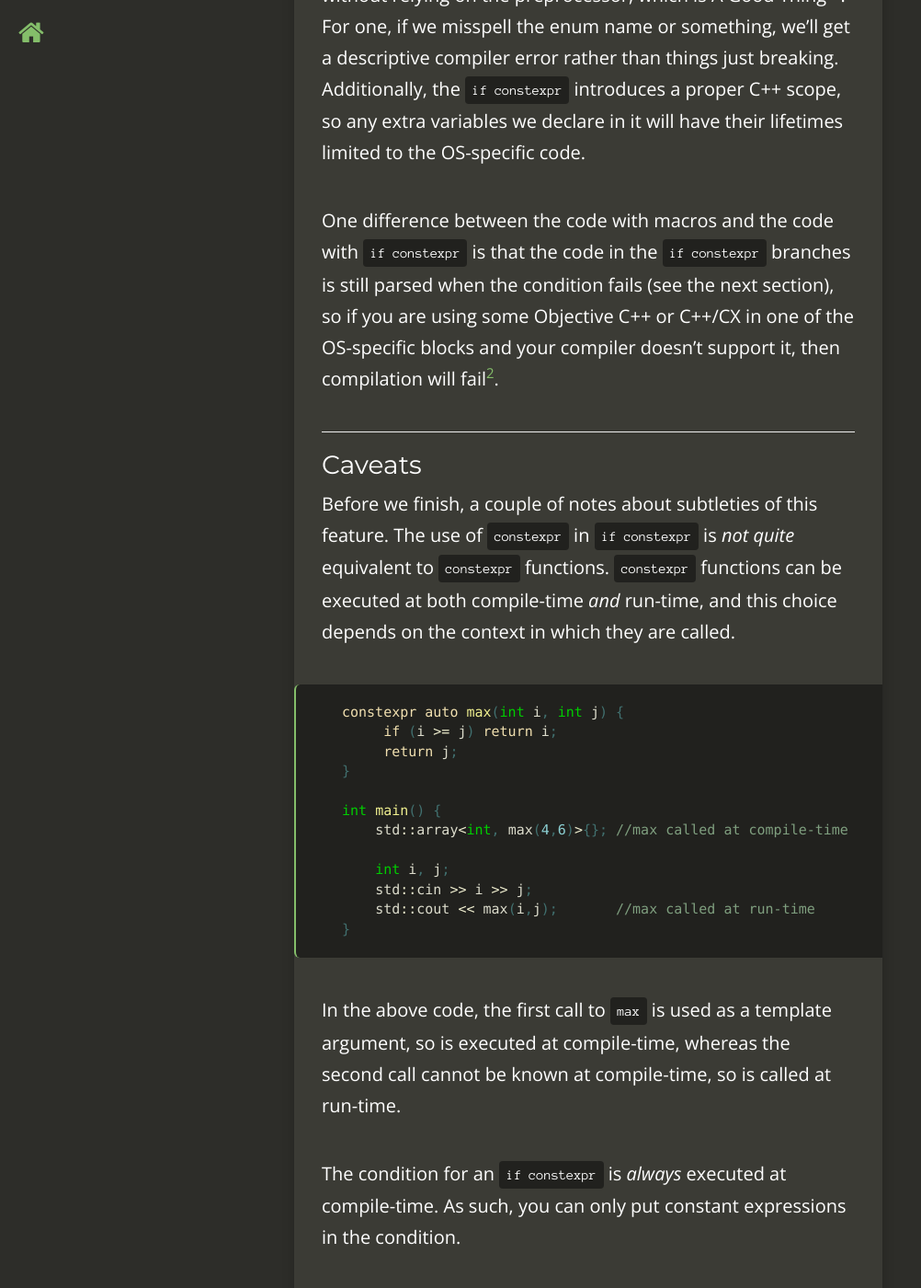
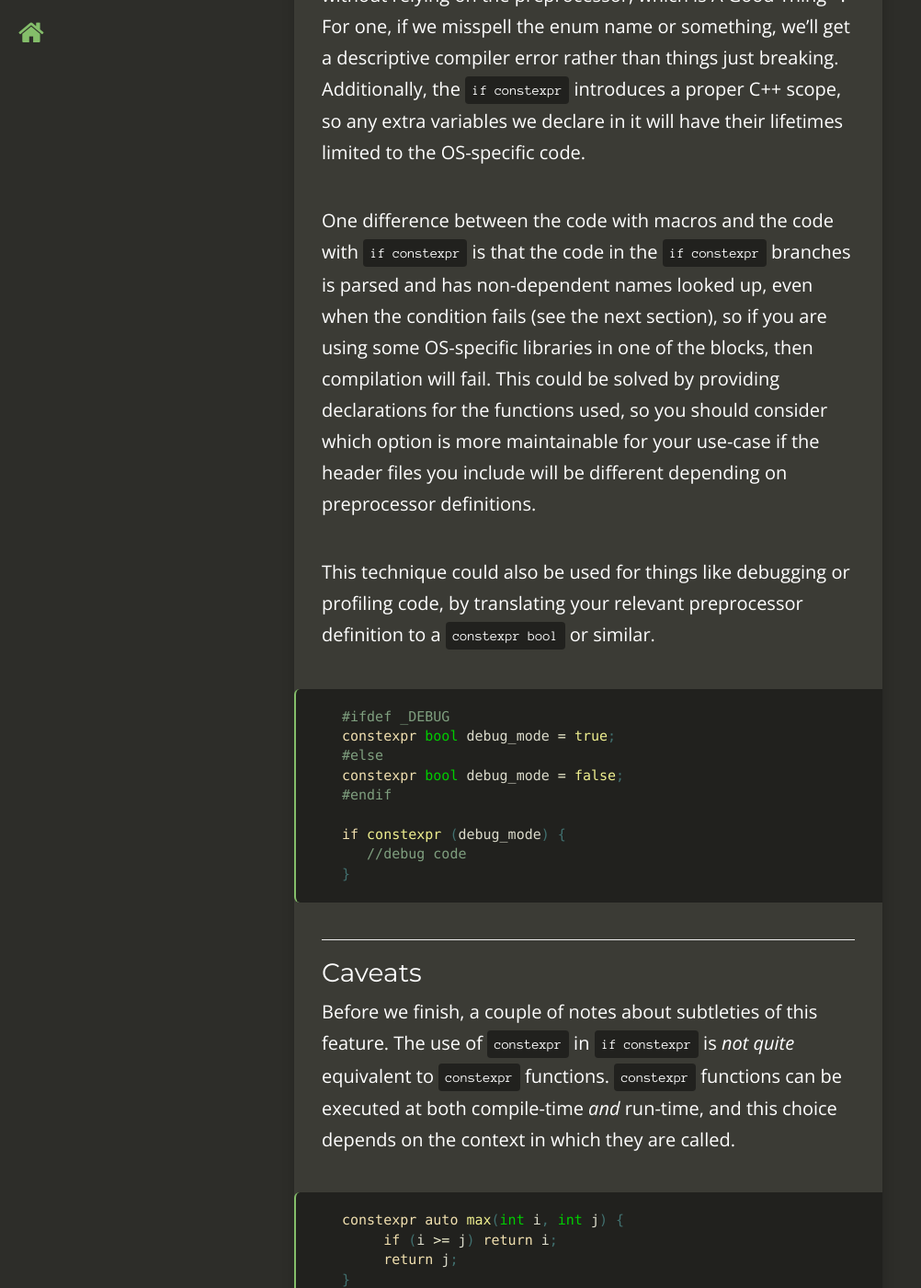
Before and after one commit to TartanLlama/tartanllama.github.io, a Jekyll site: the page built from _posts/2016-12-12-if-constexpr.md, in a window 1280 px wide and 1400 px high, scrolled down 6236 px. Shown: the whole window at 92% size, without its empty margins (0-1002 px from the left). Built offline with Jekyll 4.4.1, drawn with Linux system fonts in a browser that asks for light colours; nearby versions of some CDN libraries; comment, search, counter and statistics services are not loaded; some of the changed text lies outside the part shown.

Commit message:
Fix if constexpr OS stuff

```diff
--- a/_posts/2016-12-12-if-constexpr.md
+++ b/_posts/2016-12-12-if-constexpr.md
@@ -220,9 +220,21 @@ void do_something() {
 
 This technique replaces the macros with real C++ constructs and lets us write all of our conditionally-compiled code without relying on the preprocessor, which is A Good Thing&trade;. For one, if we misspell the enum name or something, we'll get a descriptive compiler error rather than things just breaking. Additionally, the `if constexpr` introduces a proper C++ scope, so any extra variables we declare in it will have their lifetimes limited to the OS-specific code.
 
-One difference between the code with macros and the code with `if constexpr` is that the code in the `if constexpr` branches is still parsed when the condition fails (see the next section), so if you are using some Objective C++ or C++/CX in one of the OS-specific blocks and your compiler doesn't support it, then compilation will fail[^2].
+One difference between the code with macros and the code with `if constexpr` is that the code in the `if constexpr` branches is parsed and has non-dependent names looked up, even when the condition fails (see the next section), so if you are using some OS-specific libraries in one of the blocks, then compilation will fail. This could be solved by providing declarations for the functions used, so you should consider which option is more maintainable for your use-case if the header files you include will be different depending on preprocessor definitions.
 
-[^2]: Thanks to [Peter Bindels](https://github.com/dascandy) for pointing this out.
+This technique could also be used for things like debugging or profiling code, by translating your relevant preprocessor definition to a `constexpr bool` or similar.
+
+{% highlight cpp %}
+#ifdef _DEBUG
+constexpr bool debug_mode = true;
+#else
+constexpr bool debug_mode = false;
+#endif
+
+if constexpr (debug_mode) {
+   //debug code
+}
+{% endhighlight %}
 
 ------
 
```
